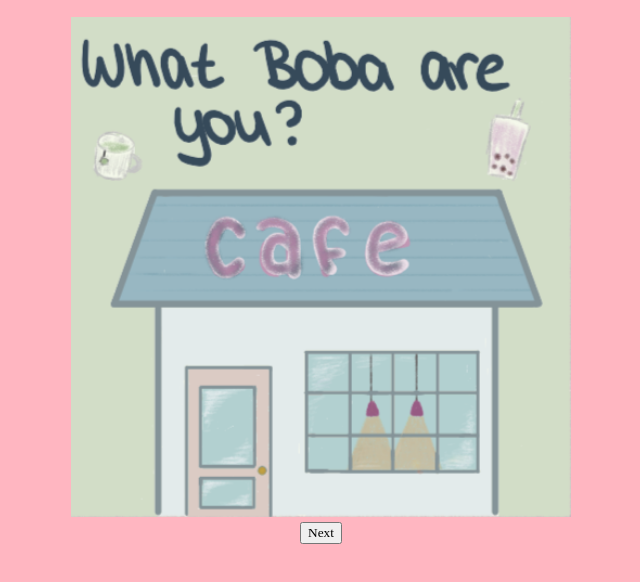
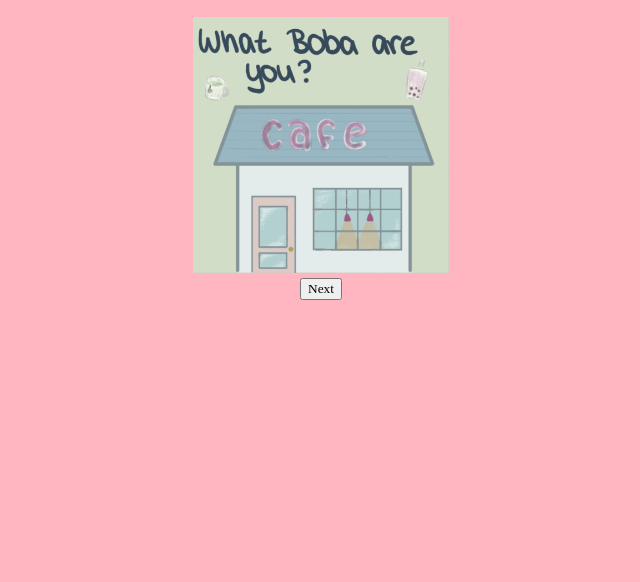
Before and after one commit to vixnnx/whatbobaareyou, a plain HTML site: page index.html in a window 1280 px wide. Shown: the part 50-632 px from the top of the page, without its empty margins (319-959 px from the left). Drawn offline with Linux system fonts and the light colour scheme.

Commit message:
Update index.html

```diff
--- a/index.html
+++ b/index.html
@@ -17,7 +17,7 @@
             margin-top:5px;
         }
         #cover {
-        height:500px;
+        height:20vmax;
         display: block;
         margin-left: auto;
         margin-right: auto;
```
